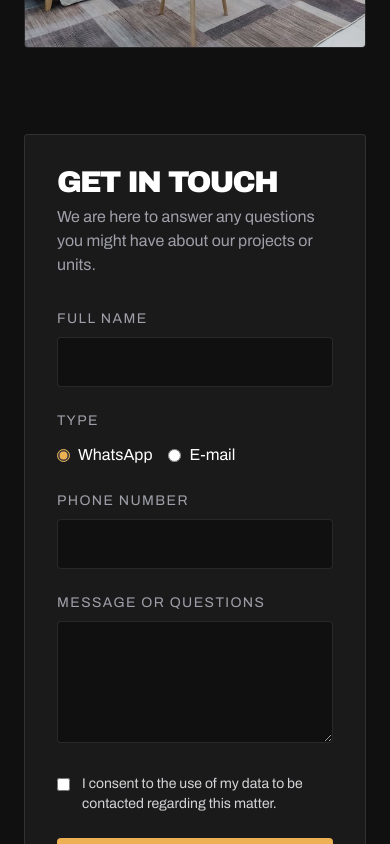
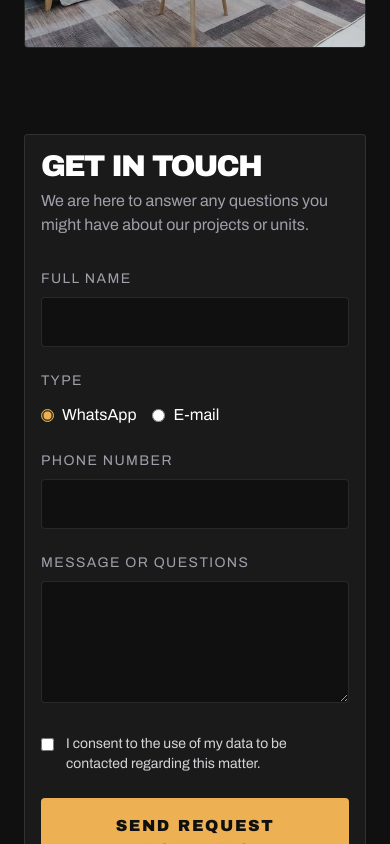
Before and after one commit to CajoAlbuquerque/fracao-ilustre-website, a Next.js app: page /en/fracoes/fi1-ap3a in a window 390 px wide. Shown: the part 2720-3564 px from the top of the page. Built offline with nearby package versions, Linux system fonts and the light colour scheme.

Commit message:
fix: reduce InquiryEngine padding on mobile screens
Change p-8 to p-4 md:p-8 on both the main form container and success
state div to improve form usability on small screens (375px). Desktop
padding (32px) remains unchanged.

```diff
--- a/src/components/InquiryEngine.tsx
+++ b/src/components/InquiryEngine.tsx
@@ -66,7 +66,7 @@ export default function InquiryEngine({ className = '' }: InquiryEngineProps) {
 
   if (submitted) {
     return (
-      <div className={`p-8 bg-secondary-bg border border-border rounded text-center ${className}`}>
+      <div className={`p-4 md:p-8 bg-secondary-bg border border-border rounded text-center ${className}`}>
         <h3 className="font-display text-2xl uppercase mb-4 text-white">{t('contact.title')}</h3>
         <p className="text-accent-gold">{t('contact.successMsg')}</p>
         <button
@@ -86,7 +86,7 @@ export default function InquiryEngine({ className = '' }: InquiryEngineProps) {
   }
 
   return (
-    <div className={`p-8 bg-secondary-bg border border-border rounded ${className}`}>
+    <div className={`p-4 md:p-8 bg-secondary-bg border border-border rounded ${className}`}>
       <h3 className="font-display text-3xl uppercase mb-2 text-white">{t('contact.title')}</h3>
       <p className="text-zinc-400 mb-8">{t('contact.subtitle')}</p>
 
```
